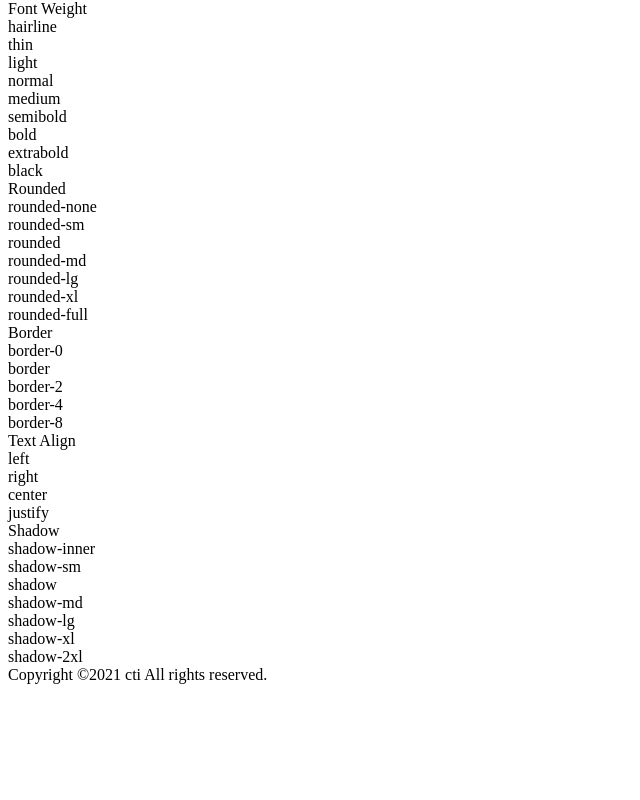
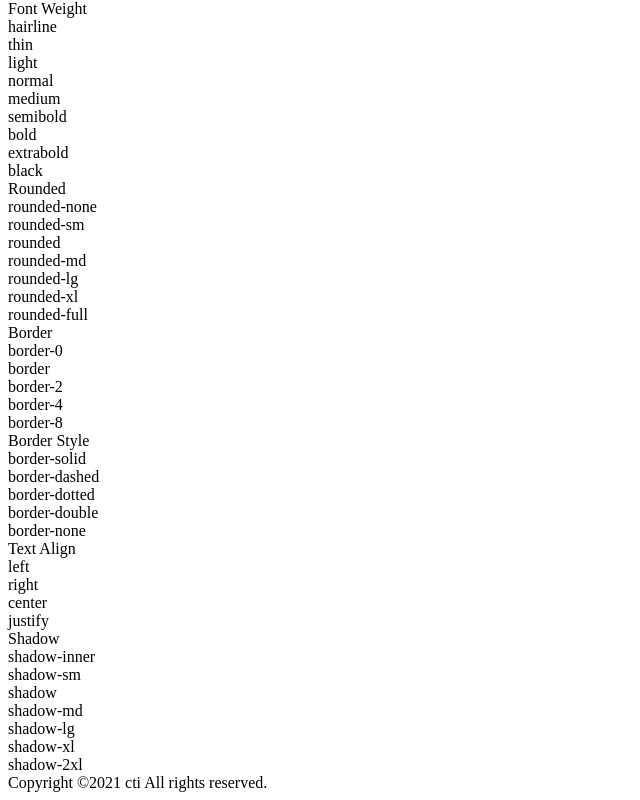
Before and after one commit to cti1650/tailwind_cc, a Next.js app: page / in a window 1280 px wide. Shown: the part 745-1545 px from the top of the page, without its empty margins (0-640 px from the left). Before the commit the page ends 1437 px from the top, so only its background shows below. Built offline with nearby package versions, Linux system fonts and the light colour scheme.

Commit message:
💄 Border Styleを追加

```diff
--- a/src/pages/index.js
+++ b/src/pages/index.js
@@ -203,6 +203,20 @@ const Home = () => {
           />
         </div>
         <div>
+          <div className='sticky text-lg font-bold pt-4'>Border Style</div>
+          <SampleFontStyles
+            onCopy={handleCopy}
+            styleItems={[
+              'border-solid',
+              'border-dashed',
+              'border-dotted',
+              'border-double',
+              'border-none',
+            ]}
+            baseStyle='p-2 border-2'
+          />
+        </div>
+        <div>
           <div className='sticky text-lg font-bold pt-4'>Text Align</div>
           <SampleFontStyles
             onCopy={handleCopy}
```
